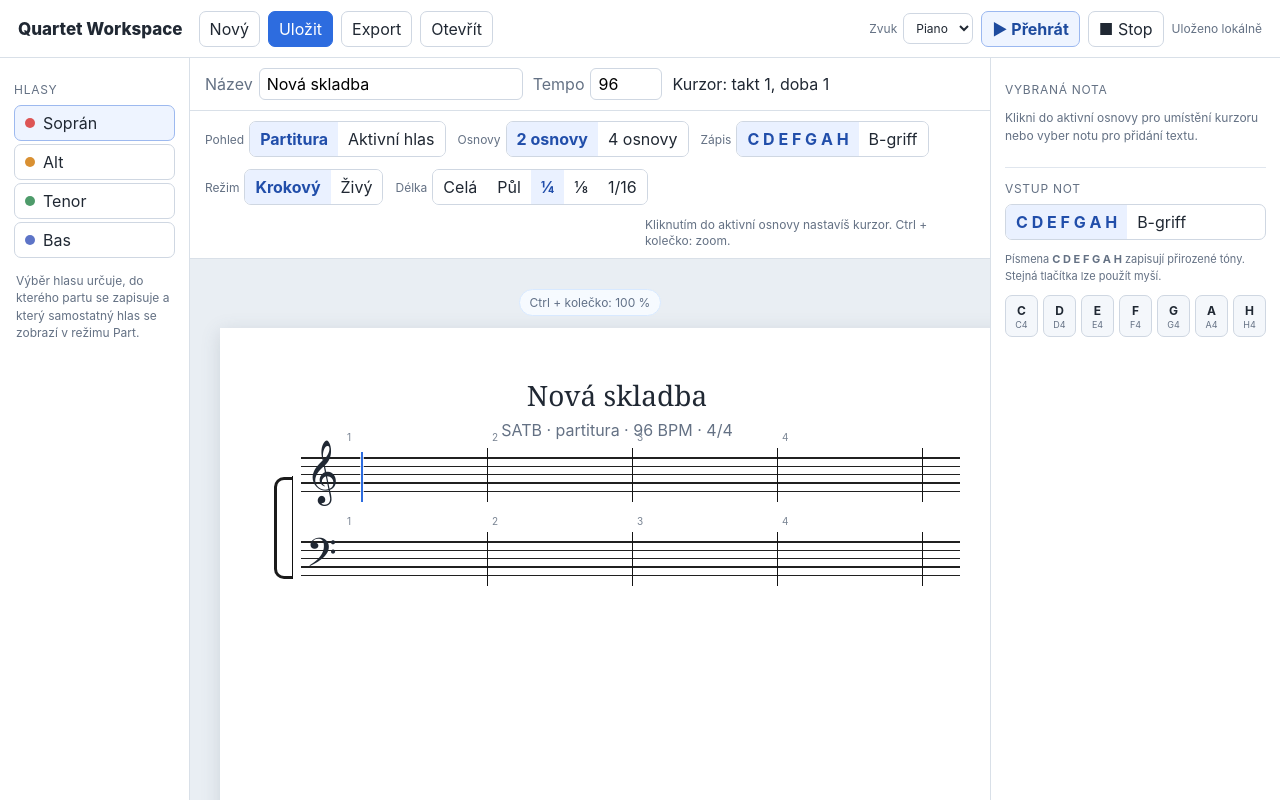
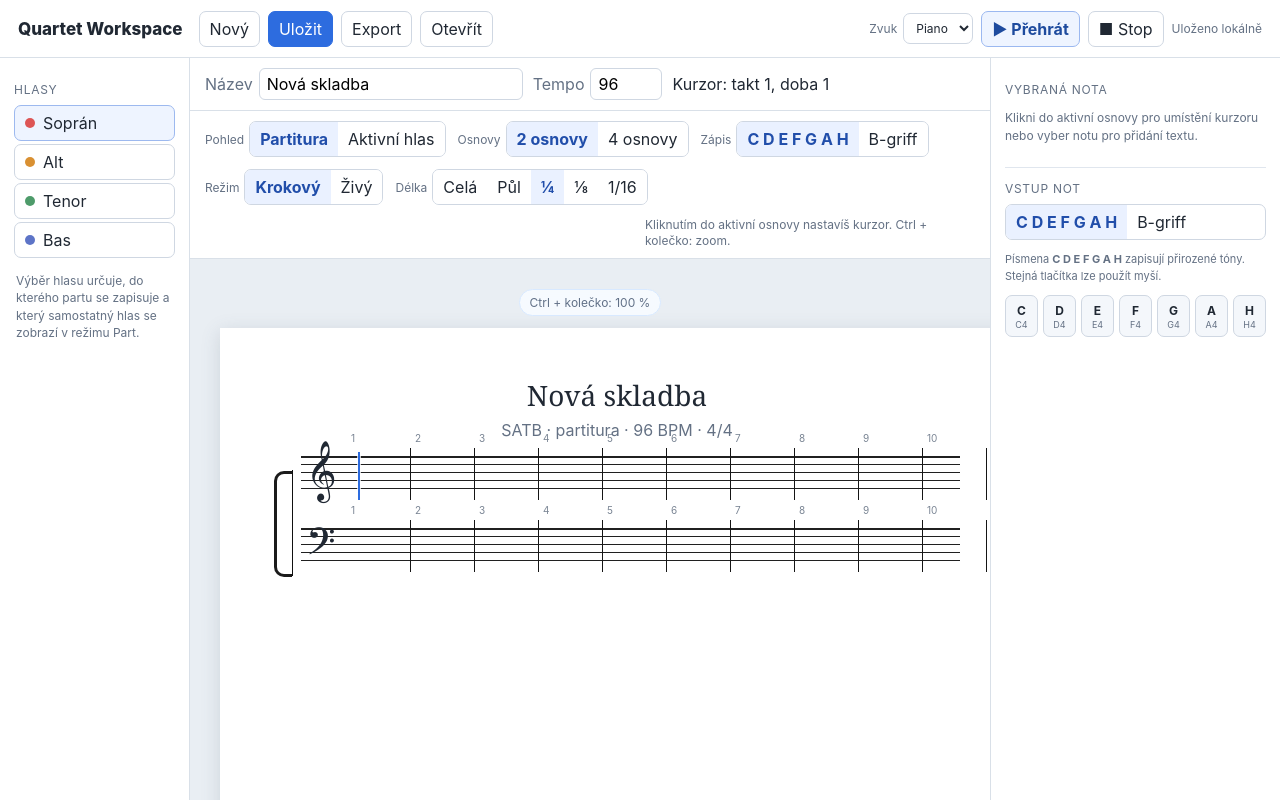
Before and after one commit to ladaknotek/columba_palumbus, a React (Vite) app: page / in a window 1280 px wide. Built offline with nearby package versions, Linux system fonts and the light colour scheme.

Commit message:
Improve score spacing and A4 system layout

```diff
--- a/src/features/editor/ScoreRenderer.tsx
+++ b/src/features/editor/ScoreRenderer.tsx
@@ -27,17 +27,28 @@ interface Props {
   onCursorChange: (position: CursorPosition) => void;
 }
 
-const SYSTEM_MEASURES = 4;
-const MEASURE_WIDTH = 145;
-const STAFF_CONTENT_LEFT = 42;
-const NOTE_LEFT_PADDING = 18;
-const WRITABLE_MEASURE_WIDTH = MEASURE_WIDTH - NOTE_LEFT_PADDING * 2;
+/**
+ * Výchozí délka systému. Sazba ji může podle hustoty not a textu zkrátit,
+ * nikdy ji ale neprodlouží nad deset taktů.
+ */
+const DEFAULT_MEASURES_PER_SYSTEM = 10;
+
+/** Šířka vnitřní plochy A4 stránky z app.css. */
+const SYSTEM_WIDTH = 686;
+const STAFF_CONTENT_LEFT = 46;
+const MEASURE_AREA_WIDTH = SYSTEM_WIDTH - STAFF_CONTENT_LEFT;
+const NOTE_LEFT_PADDING = 11;
 
 /**
- * Jedna nota připravená pro vykreslení v konkrétním notovém řádku.
- * `left` a `top` jsou už souřadnice v rámci osnovy, takže se z nich
- * stejně počítají jak hlavičky, tak nožičky a trámce.
+ * Přibližná použitelná výška A4 pod titulkem. Podle ní skládáme systémy na
+ * skutečné stránky; systém s textem má větší výšku než systém bez textu.
  */
+const PAGE_SYSTEMS_HEIGHT = 900;
+const SYSTEM_GAP = 24;
+const NORMAL_STAFF_HEIGHT = 56;
+const LYRIC_STAFF_HEIGHT = 80;
+const STAFF_GAP = 16;
+
 type StemDirection = 'up' | 'down';
 
 interface PositionedNote {
@@ -49,9 +60,7 @@ interface PositionedNote {
 }
 
 interface BeamAttachment {
-  /** Pozice začátku nožičky relativně k tlačítku s notou. */
   stemTop: number;
-  /** Výška nožičky, aby skutečně dosáhla až k trámci. */
   stemHeight: number;
 }
 
@@ -69,9 +78,21 @@ interface BeamLayout {
   segments: BeamSegment[];
 }
 
+interface SystemPlan {
+  measures: number[];
+  measureWidths: number[];
+  rowHeights: number[];
+  height: number;
+}
+
 /**
- * Renderer pracuje s jemnou tickovou časovou osou.
- * Jeden systém má čtyři takty; stránky skládají systémy pod sebe jako A4.
+ * Renderer je stále jednoduchý a čitelný, ale už nepočítá s pevnými čtyřmi
+ * takty na systém. Systémy skládá podle obsahu:
+ *
+ * - prázdné takty: typicky 10 za řádek;
+ * - hustší rytmus: jednotlivé takty dostanou více místa;
+ * - text: šířka taktů se zvětší tak, aby se slabiky zbytečně nepřekrývaly;
+ * - při překročení šířky A4 systém přejde na nový řádek.
  */
 export function ScoreRenderer({
   project,
@@ -83,14 +104,23 @@ export function ScoreRenderer({
   onSelectEvent,
   onCursorChange,
 }: Props) {
-  const systemCount = Math.ceil(project.measureCount / SYSTEM_MEASURES);
-  const systems = Array.from({ length: systemCount }, (_, index) => index);
-  const systemsPerPage = getSystemsPerPage(project.layoutMode, viewMode);
-  const pages = chunk(systems, systemsPerPage);
+  const rowVoiceGroups = getRowVoiceGroups(
+    project.layoutMode,
+    viewMode,
+    activeVoice,
+  );
+
+  const renderMeasureCount = getRenderedMeasureCount(project);
+  const systemPlans = buildSystemPlans(
+    project,
+    renderMeasureCount,
+    rowVoiceGroups,
+  );
+  const pages = paginateSystemPlans(systemPlans);
 
   return (
     <div className="score-pages">
-      {pages.map((pageSystems, pageIndex) => (
+      {pages.map((pagePlans, pageIndex) => (
         <article className="paper-page" key={pageIndex}>
           <header className="page-header">
             <h1>{project.title}</h1>
@@ -104,16 +134,17 @@ export function ScoreRenderer({
           </header>
 
           <div className="score-systems">
-            {pageSystems.map((systemIndex) => (
+            {pagePlans.map((plan) => (
               <ScoreSystem
-                key={systemIndex}
+                key={plan.measures[0]}
                 project={project}
                 viewMode={viewMode}
-                startMeasure={systemIndex * SYSTEM_MEASURES}
                 activeVoice={activeVoice}
                 cursor={cursor}
                 selectedEventId={selectedEventId}
                 playingEventId={playingEventId}
+                rowVoiceGroups={rowVoiceGroups}
+                plan={plan}
                 onSelectEvent={onSelectEvent}
                 onCursorChange={onCursorChange}
               />
@@ -130,42 +161,42 @@ export function ScoreRenderer({
 function ScoreSystem({
   project,
   viewMode,
-  startMeasure,
   activeVoice,
   cursor,
   selectedEventId,
   playingEventId,
+  rowVoiceGroups,
+  plan,
   onSelectEvent,
   onCursorChange,
-}: Props & { startMeasure: number }) {
-  const rowVoiceGroups = getRowVoiceGroups(
-    project.layoutMode,
-    viewMode,
-    activeVoice,
-  );
+}: Props & {
+  rowVoiceGroups: VoiceId[][];
+  plan: SystemPlan;
+}) {
+  const startMeasure = plan.measures[0];
+  const endMeasureExclusive = plan.measures.at(-1)! + 1;
+  const startTick = startMeasure * TICKS_PER_MEASURE;
+  const endTick = endMeasureExclusive * TICKS_PER_MEASURE;
+  const showBracket = rowVoiceGroups.length > 1;
 
-  const measures = Array.from(
-    {
-      length: Math.min(
-        SYSTEM_MEASURES,
-        project.measureCount - startMeasure,
-      ),
-    },
-    (_, index) => startMeasure + index,
-  );
-
-  const startTick = startMeasure * TICKS_PER_MEASURE;
-  const endTick = (startMeasure + measures.length) * TICKS_PER_MEASURE;
-  const showBracket = rowVoiceGroups.length > 1;
+  const systemStyle = {
+    '--system-height': `${plan.height}px`,
+    '--bracket-height': `${Math.max(42, plan.height - 22)}px`,
+  } as CSSProperties;
 
   return (
     <section
-      className={`score-system ${project.layoutMode} ${viewMode === 'part' ? 'part-system' : ''}`}
+      className={[
+        'score-system',
+        project.layoutMode,
+        viewMode === 'part' ? 'part-system' : '',
+      ].filter(Boolean).join(' ')}
+      style={systemStyle}
     >
       {showBracket && <div className="system-bracket" />}
       {showBracket && <div className="system-connector" />}
 
-      {rowVoiceGroups.map((voiceIds) => {
+      {rowVoiceGroups.map((voiceIds, rowIndex) => {
         const isActiveStaff = voiceIds.includes(activeVoice);
         const staffVoice = voiceIds[0];
         const isBassStaff = clefForVoice(staffVoice) === 'bass';
@@ -173,20 +204,25 @@ function ScoreSystem({
           && cursor.tick >= startTick
           && cursor.tick < endTick;
 
-        /**
-         * V režimu dvou osnov zde mohou být dva hlasy. Trámce se ale
-         * počítají pro každý hlas zvlášť, nikdy se tedy nespojí soprán s altem.
-         */
         const notes = getPositionedNotes(
           project.events,
           voiceIds,
           startTick,
           endTick,
+          plan.measureWidths,
         );
         const beamLayout = createBeamLayout(notes);
+        const hasLyrics = notes.some((note) => Boolean(note.event.lyric?.trim()));
+        const staffStyle = {
+          '--staff-row-height': `${plan.rowHeights[rowIndex]}px`,
+        } as CSSProperties;
 
         return (
-          <div className="staff-row" key={voiceIds.join('-')}>
+          <div
+            className={`staff-row ${hasLyrics ? 'has-lyrics' : ''}`}
+            key={voiceIds.join('-')}
+            style={staffStyle}
+          >
             <FiveLineStaff />
 
             <div className={`clef ${isBassStaff ? 'bass-clef' : ''}`}>
@@ -197,11 +233,13 @@ function ScoreSystem({
               <span className="part-voice-label">{voiceName(staffVoice)}</span>
             )}
 
-            {measures.map((measure, localIndex) => (
+            {plan.measures.map((measure, localIndex) => (
               <MeasureTarget
                 key={measure}
                 measure={measure}
                 localIndex={localIndex}
+                measureWidth={plan.measureWidths[localIndex]}
+                measureWidths={plan.measureWidths}
                 isActiveStaff={isActiveStaff}
                 onCursorChange={onCursorChange}
               />
@@ -227,7 +265,12 @@ function ScoreSystem({
             {cursorIsInThisSystem && (
               <div
                 className="score-cursor"
-                style={{ left: getTickLeft(cursor.tick - startTick) }}
+                style={{
+                  left: getTickLeft(
+                    cursor.tick - startTick,
+                    plan.measureWidths,
+                  ),
+                }}
                 aria-label={`Kurzor: takt ${tickToMeasure(cursor.tick) + 1}, doba ${Math.floor(tickInMeasure(cursor.tick) / TICKS_PER_BEAT) + 1}`}
               />
             )}
@@ -238,11 +281,271 @@ function ScoreSystem({
   );
 }
 
+function getRenderedMeasureCount(project: ScoreProject): number {
+  const lastUsedMeasure = project.events.reduce(
+    (last, event) => Math.max(last, tickToMeasure(event.startTick)),
+    -1,
+  );
+
+  const meaningfulCount = Math.max(
+    project.measureCount,
+    lastUsedMeasure + 1,
+    DEFAULT_MEASURES_PER_SYSTEM,
+  );
+
+  return Math.ceil(meaningfulCount / DEFAULT_MEASURES_PER_SYSTEM)
+    * DEFAULT_MEASURES_PER_SYSTEM;
+}
+
+function buildSystemPlans(
+  project: ScoreProject,
+  renderMeasureCount: number,
+  rowVoiceGroups: VoiceId[][],
+): SystemPlan[] {
+  const plans: SystemPlan[] = [];
+  let currentMeasures: number[] = [];
+  let currentMinimumWidths: number[] = [];
+  let currentWidth = 0;
+
+  const pushCurrent = () => {
+    if (currentMeasures.length === 0) {
+      return;
+    }
+
+    const measureWidths = justifyMeasureWidths(currentMinimumWidths);
+    const rowHeights = getRowHeights(
+      project,
+      rowVoiceGroups,
+      currentMeasures[0],
+      currentMeasures.at(-1)! + 1,
+    );
+
+    plans.push({
+      measures: currentMeasures,
+      measureWidths,
+      rowHeights,
+      height: getSystemHeight(rowHeights),
+    });
+
+    currentMeasures = [];
+    currentMinimumWidths = [];
+    currentWidth = 0;
+  };
+
+  for (let measure = 0; measure < renderMeasureCount; measure += 1) {
+    const minimumWidth = getMeasureMinimumWidth(
+      project,
+      measure,
+      rowVoiceGroups,
+    );
+    const exceedsMeasureLimit = currentMeasures.length >= DEFAULT_MEASURES_PER_SYSTEM;
+    const exceedsPageWidth = currentMeasures.length > 0
+      && currentWidth + minimumWidth > MEASURE_AREA_WIDTH;
+
+    if (exceedsMeasureLimit || exceedsPageWidth) {
+      pushCurrent();
+    }
+
+    currentMeasures.push(measure);
+    currentMinimumWidths.push(minimumWidth);
+    currentWidth += minimumWidth;
+  }
+
+  pushCurrent();
+  return plans;
+}
+
+/**
+ * Základní aproximace profesionální sazby:
+ *
+ * - 10 prázdných taktů vyplní řádek rovnoměrně;
+ * - hustší rytmus si vezme více místa;
+ * - mezi slabikami textu hlídáme minimální odstup.
+ *
+ * Přesná typografická sazba jako v MuseScore je složitý optimalizační problém,
+ * ale tento plán je dobře rozšiřitelný a už dává praktické rozestupy pro práci.
+ */
+function getMeasureMinimumWidth(
+  project: ScoreProject,
+  measure: number,
+  rowVoiceGroups: VoiceId[][],
+): number {
+  const measureStart = measure * TICKS_PER_MEASURE;
+  const measureEnd = measureStart + TICKS_PER_MEASURE;
+  const events = project.events
+    .filter((event) => (
+      event.startTick >= measureStart && event.startTick < measureEnd
+    ));
+
+  let required = MEASURE_AREA_WIDTH / DEFAULT_MEASURES_PER_SYSTEM;
+  const shortestDuration = events.reduce(
+    (shortest, event) => Math.min(shortest, event.durationTicks),
+    Number.POSITIVE_INFINITY,
+  );
+
+  if (events.length >= 4) {
+    required = Math.max(required, 76);
+  }
+
+  if (events.length >= 6 || shortestDuration <= 1) {
+    required = Math.max(required, 94);
+  }
+
+  if (events.length >= 8) {
+    required = Math.max(required, 112);
+  }
+
+  for (const voiceIds of rowVoiceGroups) {
+    for (const voiceId of voiceIds) {
+      const lyricNotes = events
+        .filter((event) => event.voiceId === voiceId && event.lyric?.trim())
+        .sort((left, right) => left.startTick - right.startTick);
+
+      required = Math.max(
+        required,
+        getLyricDrivenMeasureWidth(lyricNotes, measureStart),
+      );
+    }
+  }
+
+  // Jediný takt nesmí systém rozbít. Velmi dlouhé texty se zatím ponechají
+  // jako přesah do sousedního prostoru; později sem lze přidat dělení slov.
+  return Math.min(240, Math.ceil(required));
+}
+
+function getLyricDrivenMeasureWidth(
+  notes: NoteEvent[],
+  measureStart: number,
+): number {
+  if (notes.length < 2) {
+    return 0;
+  }
+
+  let required = 0;
+
+  for (let index = 1; index < notes.length; index += 1) {
+    const previous = notes[index - 1];
+    const current = notes[index];
+    const tickDistance = current.startTick - previous.startTick;
+
+    if (tickDistance <= 0) {
+      continue;
+    }
+
+    const previousWidth = estimateLyricWidth(previous.lyric ?? '');
+    const currentWidth = estimateLyricWidth(current.lyric ?? '');
+    const desiredDistance = (previousWidth + currentWidth) / 2 + 7;
+
+    required = Math.max(
+      required,
+      desiredDistance * TICKS_PER_MEASURE / tickDistance,
+    );
+  }
+
+  // První a poslední slabika mohou mírně přesahovat taktovou čáru, ale u
+  // delšího textu dáme taktu přirozené minimum.
+  const longest = Math.max(
+    ...notes.map((note) => estimateLyricWidth(note.lyric ?? '')),
+  );
+  const firstOffset = notes[0].startTick - measureStart;
+  const lastOffset = notes.at(-1)!.startTick - measureStart;
+
+  if (firstOffset > 0 && lastOffset < TICKS_PER_MEASURE) {
+    required = Math.max(required, longest + 20);
+  }
+
+  return required;
+}
+
+function estimateLyricWidth(text: string): number {
+  return Array.from(text).reduce((width, character) => {
+    if (character === ' ') {
+      return width + 4;
+    }
+
+    if ('.,:;!|'.includes(character)) {
+      return width + 4;
+    }
+
+    if ('ilIíĺ'.includes(character)) {
+      return width + 4.5;
+    }
+
+    if ('mwMW'.includes(character)) {
+      return width + 10;
+    }
+
+    return width + 7.4;
+  }, 2);
+}
+
+function justifyMeasureWidths(minimumWidths: number[]): number[] {
+  const minimumTotal = minimumWidths.reduce((sum, width) => sum + width, 0);
+  const freeSpace = Math.max(0, MEASURE_AREA_WIDTH - minimumTotal);
+  const extraPerMeasure = freeSpace / minimumWidths.length;
+
+  return minimumWidths.map((width) => width + extraPerMeasure);
+}
+
+function getRowHeights(
+  project: ScoreProject,
+  rowVoiceGroups: VoiceId[][],
+  startMeasure: number,
+  endMeasureExclusive: number,
+): number[] {
+  const startTick = startMeasure * TICKS_PER_MEASURE;
+  const endTick = endMeasureExclusive * TICKS_PER_MEASURE;
+
+  return rowVoiceGroups.map((voiceIds) => {
+    const hasLyrics = project.events.some((event) => (
+      voiceIds.includes(event.voiceId)
+      && event.startTick >= startTick
+      && event.startTick < endTick
+      && Boolean(event.lyric?.trim())
+    ));
+
+    return hasLyrics ? LYRIC_STAFF_HEIGHT : NORMAL_STAFF_HEIGHT;
+  });
+}
+
+function getSystemHeight(rowHeights: number[]): number {
+  return rowHeights.reduce((sum, height) => sum + height, 0)
+    + Math.max(0, rowHeights.length - 1) * STAFF_GAP;
+}
+
+function paginateSystemPlans(plans: SystemPlan[]): SystemPlan[][] {
+  const pages: SystemPlan[][] = [];
+  let currentPage: SystemPlan[] = [];
+  let usedHeight = 0;
+
+  for (const plan of plans) {
+    const requiredHeight = plan.height
+      + (currentPage.length > 0 ? SYSTEM_GAP : 0);
+
+    if (currentPage.length > 0 && usedHeight + requiredHeight > PAGE_SYSTEMS_HEIGHT) {
+      pages.push(currentPage);
+      currentPage = [];
+      usedHeight = 0;
+    }
+
+    currentPage.push(plan);
+    usedHeight += plan.height
+      + (currentPage.length > 1 ? SYSTEM_GAP : 0);
+  }
+
+  if (currentPage.length > 0) {
+    pages.push(currentPage);
+  }
+
+  return pages;
+}
+
 function getPositionedNotes(
   events: NoteEvent[],
   voiceIds: VoiceId[],
   startTick: number,
   endTick: number,
+  measureWidths: number[],
 ): PositionedNote[] {
   return voiceIds.flatMap((voiceId) => (
     events
@@ -254,22 +557,13 @@ function getPositionedNotes(
       .map((event) => ({
         event,
         voiceId,
-        left: getTickLeft(event.startTick - startTick),
+        left: getTickLeft(event.startTick - startTick, measureWidths),
         top: pitchToTop(event.midi, voiceId),
         direction: stemDirectionForVoice(voiceId),
       }))
   ));
 }
 
-/**
- * Vytváří notové trámce po jednotlivých dobách taktu.
- *
- * - osminy mají jeden trámec;
- * - šestnáctiny mají vedle hlavního ještě druhý trámec;
- * - smíšené skupiny (např. 16 + 16 + 8) mají hlavní trámec přes všechny
- *   noty a druhý jen nad dvojicí šestnáctin;
- * - jednotlivá osmina/šestnáctina bez souseda nedostane trámec, ale praporek.
- */
 function createBeamLayout(notes: PositionedNote[]): BeamLayout {
   const attachments = new Map<string, BeamAttachment>();
   const segments: BeamSegment[] = [];
@@ -288,7 +582,6 @@ function createBeamLayout(notes: PositionedNote[]): BeamLayout {
       for (let beat = 0; beat < 4; beat += 1) {
         const beatStart = measure * TICKS_PER_MEASURE + beat * TICKS_PER_BEAT;
         const beatEnd = beatStart + TICKS_PER_BEAT;
-
         const beamable = measureNotes.filter((note) => (
           note.event.durationTicks <= 2
           && note.event.startTick >= beatStart
@@ -319,7 +612,6 @@ function addPrimaryBeam(
   const beamTop = direction === 'up'
     ? Math.min(...notes.map((note) => note.top)) - 29
     : Math.max(...notes.map((note) => note.top)) + 30;
-
   const firstX = stemX(notes[0]);
   const lastX = stemX(notes.at(-1)!);
 
@@ -364,10 +656,6 @@ function addSecondarySixteenthBeams(
       continue;
     }
 
-    /**
-     * Jediná šestnáctina uvnitř už svázané skupiny (např. 16 + 8)
-     * nedostává dva praporky. Správně má krátký druhý trámec – háček.
-     */
     const note = group[0];
     const noteIndex = notes.findIndex(
       (candidate) => candidate.event.id === note.event.id,
@@ -439,7 +727,6 @@ function splitContiguousNotes(notes: PositionedNote[]): PositionedNote[][] {
 }
 
 function stemToBeam(note: PositionedNote, beamTop: number): BeamAttachment {
-  // Element noty má výšku 18 px a je posunutý translate(-50%, -50%).
   const glyphPhysicalTop = note.top - 9;
 
   if (note.direction === 'up') {
@@ -456,7 +743,6 @@ function stemToBeam(note: PositionedNote, beamTop: number): BeamAttachment {
 }
 
 function stemX(note: PositionedNote): number {
-  // Zohledňuje vnitřní pozici nožičky uvnitř 18px tlačítka noty.
   return note.left + (note.direction === 'up' ? 3 : -7);
 }
 
@@ -492,25 +778,18 @@ function getRowVoiceGroups(
     : [['s'], ['a'], ['t'], ['b']];
 }
 
-function getSystemsPerPage(
-  layoutMode: ScoreProject['layoutMode'],
-  viewMode: ScoreViewMode,
-): number {
-  if (viewMode === 'part') {
-    return 6;
-  }
-
-  return layoutMode === 'two-staves' ? 4 : 2;
-}
-
 function MeasureTarget({
   measure,
   localIndex,
+  measureWidth,
+  measureWidths,
   isActiveStaff,
   onCursorChange,
 }: {
   measure: number;
   localIndex: number;
+  measureWidth: number;
+  measureWidths: number[];
   isActiveStaff: boolean;
   onCursorChange: (position: CursorPosition) => void;
 }) {
@@ -520,16 +799,13 @@ function MeasureTarget({
     }
 
     const rect = event.currentTarget.getBoundingClientRect();
+    const padding = Math.min(NOTE_LEFT_PADDING, rect.width * 0.18);
     const horizontalOffset = event.clientX - rect.left;
     const normalized = Math.max(
       0,
-      Math.min(
-        1,
-        (horizontalOffset - NOTE_LEFT_PADDING) / WRITABLE_MEASURE_WIDTH,
-      ),
+      Math.min(1, (horizontalOffset - padding) / Math.max(1, rect.width - padding * 2)),
     );
 
-    // Kliknutím lze umístit kurzor až na šestnáctinovou mřížku.
     const tickOffset = Math.max(
       0,
       Math.min(
@@ -546,7 +822,10 @@ function MeasureTarget({
   return (
     <div
       className={`measure ${isActiveStaff ? 'cursor-target' : ''}`}
-      style={{ left: STAFF_CONTENT_LEFT + localIndex * MEASURE_WIDTH }}
+      style={{
+        left: getMeasureLeft(localIndex, measureWidths),
+        width: measureWidth,
+      }}
       onClick={isActiveStaff ? handleClick : undefined}
       title={isActiveStaff
         ? 'Kliknutím nastavíš místo dalšího zápisu.'
@@ -632,14 +911,24 @@ function NoteGlyph({
   );
 }
 
-function getTickLeft(relativeTick: number): number {
+function getMeasureLeft(localMeasureIndex: number, measureWidths: number[]): number {
+  return STAFF_CONTENT_LEFT
+    + measureWidths
+      .slice(0, localMeasureIndex)
+      .reduce((sum, width) => sum + width, 0);
+}
+
+function getTickLeft(relativeTick: number, measureWidths: number[]): number {
   const localMeasureIndex = Math.floor(relativeTick / TICKS_PER_MEASURE);
   const tickOffset = relativeTick % TICKS_PER_MEASURE;
+  const measureWidth = measureWidths[localMeasureIndex]
+    ?? MEASURE_AREA_WIDTH / DEFAULT_MEASURES_PER_SYSTEM;
+  const padding = Math.min(NOTE_LEFT_PADDING, measureWidth * 0.18);
+  const writableWidth = Math.max(8, measureWidth - padding * 2);
 
-  return STAFF_CONTENT_LEFT
-    + localMeasureIndex * MEASURE_WIDTH
-    + NOTE_LEFT_PADDING
-    + (tickOffset / TICKS_PER_MEASURE) * WRITABLE_MEASURE_WIDTH;
+  return getMeasureLeft(localMeasureIndex, measureWidths)
+    + padding
+    + (tickOffset / TICKS_PER_MEASURE) * writableWidth;
 }
 
 function pitchToTop(midi: number, voiceId: VoiceId): number {
@@ -677,13 +966,3 @@ function groupBy<T, K>(items: T[], keyForItem: (item: T) => K): Map<K, T[]> {
 
   return result;
 }
-
-function chunk<T>(items: readonly T[], size: number): T[][] {
-  const result: T[][] = [];
-
-  for (let index = 0; index < items.length; index += size) {
-    result.push(items.slice(index, index + size));
-  }
-
-  return result;
-}
--- a/src/styles/app.css
+++ b/src/styles/app.css
@@ -357,78 +357,77 @@ button.primary {
 .score-systems {
   display: flex;
   flex-direction: column;
-  gap: 32px;
+  gap: 24px;
 }
 
+/*
+ * Jednotlivé notové systémy mají vždy stejnou šířku A4 sazby. Jejich výška
+ * se ale počítá v rendereru: řádek s textem dostane více místa než čistá
+ * osnova, aby se slabiky nekryly s dalším systémem.
+ */
 .score-system {
   position: relative;
   width: 686px;
-  min-height: 156px;
+  min-height: var(--system-height, 128px);
 }
 
-.score-system.four-staves { min-height: 305px; }
-.score-system.part-system { min-height: 62px; }
 .score-system.part-system .staff-row { margin-left: 0; }
 .score-system.part-system .part-voice-label { display: block; }
 
 .system-bracket {
   position: absolute;
   left: 0;
-  top: 29px;
+  top: 23px;
   width: 18px;
-  height: 102px;
+  height: var(--bracket-height, 100px);
   border-left: 3px solid #1b1b1b;
   border-top: 3px solid #1b1b1b;
   border-bottom: 3px solid #1b1b1b;
   border-radius: 10px 0 0 10px;
 }
 
-.four-staves .system-bracket { height: 253px; }
-
 .system-connector {
   position: absolute;
   left: 18px;
-  top: 28px;
-  height: 103px;
+  top: 22px;
+  height: var(--bracket-height, 100px);
   border-left: 1.5px solid #111;
 }
 
-.four-staves .system-connector { height: 254px; }
-
 .staff-row {
   position: relative;
-  height: 62px;
+  height: var(--staff-row-height, 56px);
   margin-left: 27px;
 }
 
-.staff-row + .staff-row { margin-top: 22px; }
+.staff-row + .staff-row { margin-top: 16px; }
 
 .staff-lines {
   position: absolute;
   left: 0;
   right: 0;
-  top: 9px;
-  height: 34px;
+  top: 8px;
+  height: 33px;
 }
 
 .staff-lines span {
   display: block;
-  height: 1.4px;
+  height: 1.35px;
   background: #202020;
-  margin-bottom: 7px;
+  margin-bottom: 6.6px;
 }
 
 .clef {
   position: absolute;
   left: 5px;
-  top: -7px;
+  top: -6px;
   z-index: 1;
-  font: 55px/1 Georgia, serif;
+  font: 52px/1 Georgia, serif;
 }
 
 .bass-clef {
-  font-size: 48px;
-  top: 0;
+  font-size: 46px;
+  top: 1px;
 }
 
 .part-voice-label {
@@ -443,8 +442,7 @@ button.primary {
 .measure {
   position: absolute;
   top: 0;
-  width: 145px;
-  height: 54px;
+  height: 52px;
   border-right: 1px solid #151515;
 }
 
@@ -452,7 +450,7 @@ button.primary {
 
 .measure-number {
   position: absolute;
-  top: -17px;
+  top: -16px;
   left: 4px;
   font-size: 10px;
   color: #7a8594;
@@ -512,6 +510,10 @@ button.primary {
   outline: 4px solid #ffd0b8;
 }
 
+/*
+ * Text zůstává pod příslušnou notou. Samotná šířka taktů se vypočítá v
+ * ScoreRendereru podle délky slabik, proto se krátká i delší slova lépe vejdou.
+ */
 .lyric {
   position: absolute;
   top: 38px;
@@ -519,6 +521,7 @@ button.primary {
   transform: translateX(-50%);
   white-space: nowrap;
   font: 15px Georgia, serif;
+  line-height: 1.2;
 }
 
 .measure.cursor-target { cursor: crosshair; }
@@ -538,7 +541,7 @@ button.primary {
 .score-cursor {
   position: absolute;
   top: 4px;
-  height: 50px;
+  height: 48px;
   border-left: 2px solid #2d6cdf;
   box-shadow: 0 0 0 1px rgb(255 255 255 / 75%);
   pointer-events: none;
```
